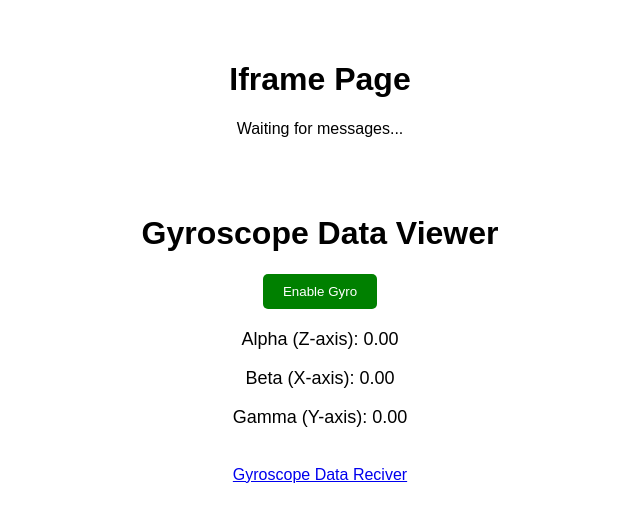
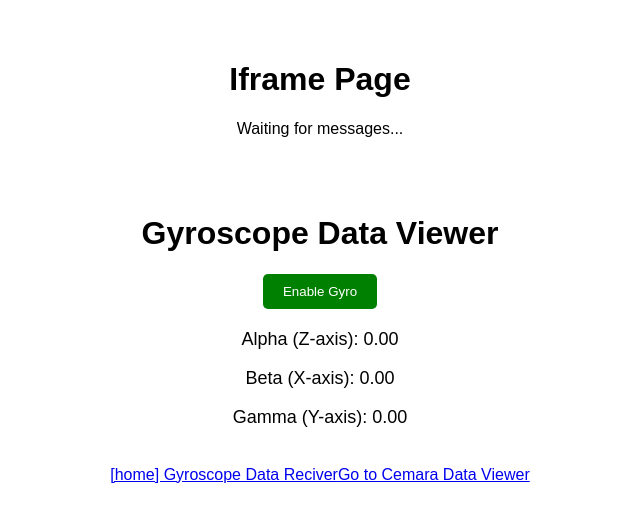
Before and after one commit to SRYVPRASAD/gyroscope-app, a React (Create React App) app: page /viewer in a window 1280 px wide. Shown: the top 522 px of the page, without its empty margins (320-960 px from the left). Built offline with nearby package versions, Linux system fonts and the light colour scheme.

Commit message:
links added

```diff
--- a/src/components/CameraDataViewer.jsx
+++ b/src/components/CameraDataViewer.jsx
@@ -35,6 +35,8 @@ const CameraDataViewer = () => {
       <div>
         <strong>Position:</strong> {position ? JSON.stringify(position) : "Waiting for data..."}
       </div>
+      <Link to="/"> [home] Gyroscope Data Reciver</Link>
+      <Link to="/viewer">Go to Gyroscope Data Viewer</Link>
     </div >
   );
 };
--- a/src/components/GyroDataRecevier.jsx
+++ b/src/components/GyroDataRecevier.jsx
@@ -47,9 +47,6 @@ const GyroscopeDataReceiver = () => {
 
   return (
     <div style={{ padding: "20px", textAlign: "center", fontFamily: "Arial" }}>
-      <div >
-        <Link to="/viewer">Go to Gyroscope Data Viewer</Link>
-      </div>
       <div>
         <h2>Gyroscope Data</h2>
         <p>
@@ -65,6 +62,9 @@ const GyroscopeDataReceiver = () => {
           <strong>Gamma (Y-axis):</strong> {gyroData.gamma || 'N/A'}°
         </p>
       </div>
+      <div >
+        <Link to="/viewer">Go to Gyroscope Data Viewer</Link>
+      </div>
     </div>
   );
 };
--- a/src/components/Gyroscope.jsx
+++ b/src/components/Gyroscope.jsx
@@ -199,7 +199,8 @@ const GyroscopeDataViewer = () => {
           <p>Gamma (Y-axis): {gyroscopeData?.gamma?.toFixed(2)}</p>
         </div>
       </div>}
-      <Link to="/"> Gyroscope Data Reciver</Link>
+      <Link to="/"> [home] Gyroscope Data Reciver</Link>
+      <Link to="/cameradata">Go to Cemara Data Viewer</Link>
     </div>
 
 
```
